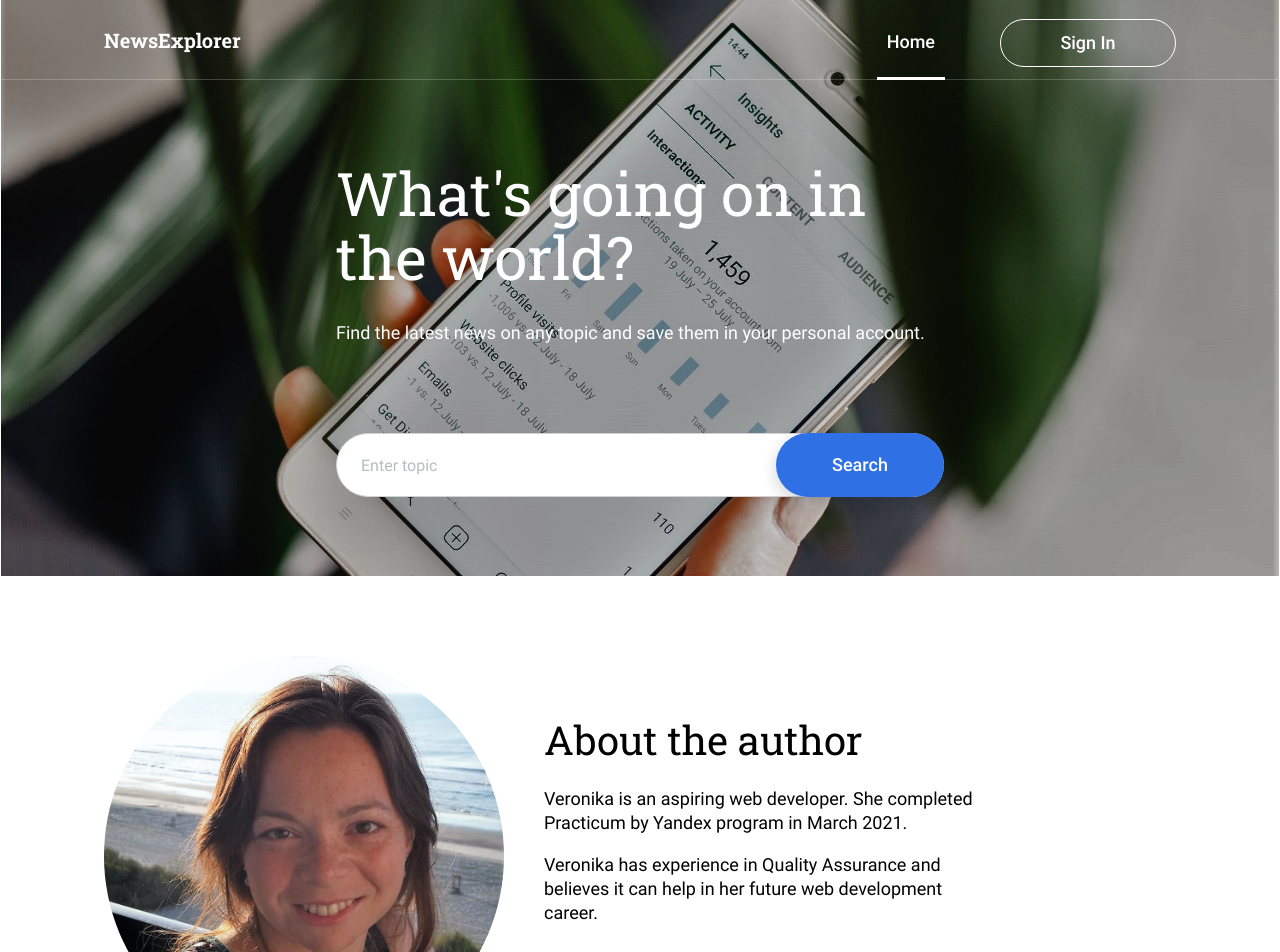
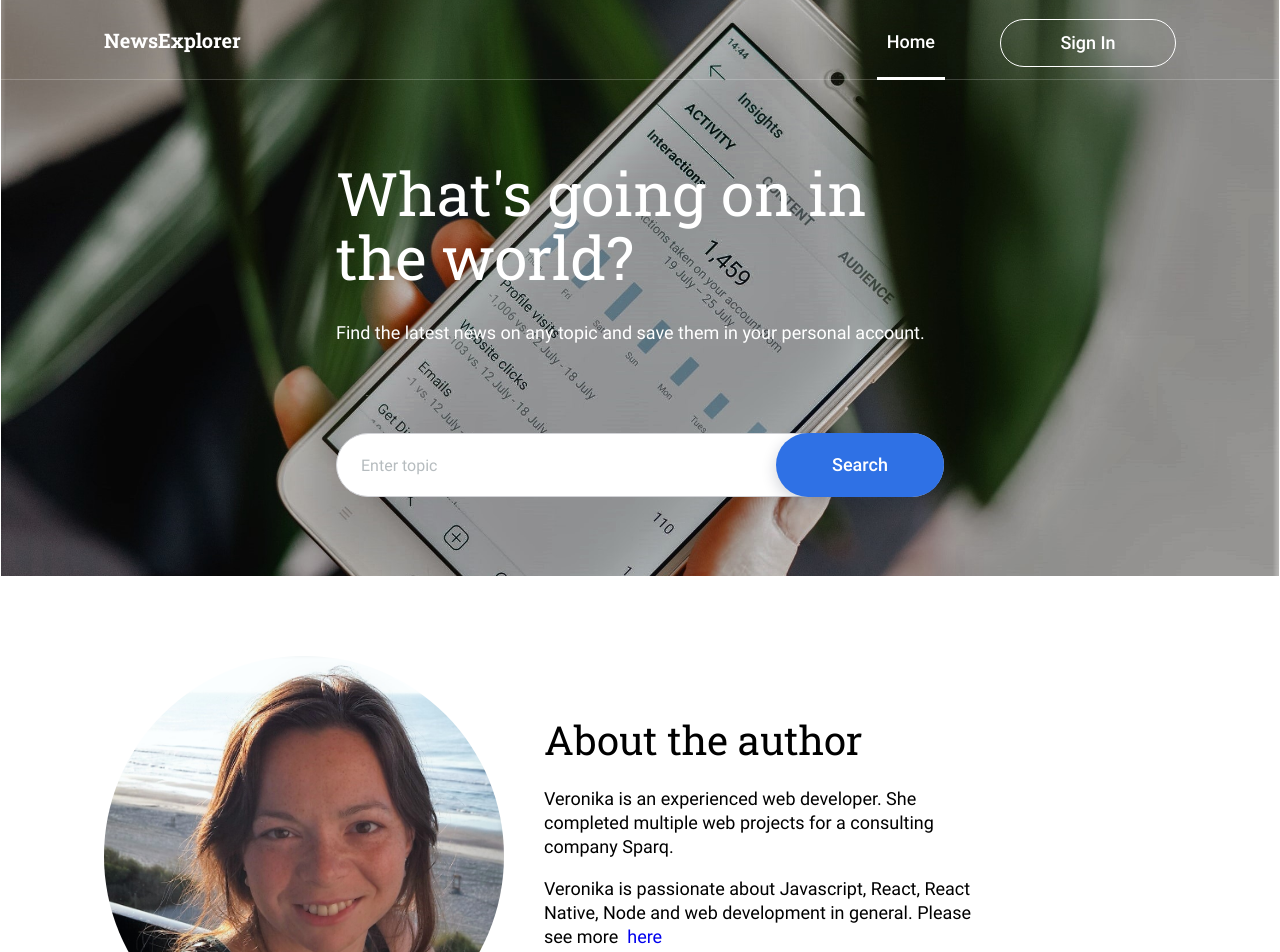
Before and after one commit to verbowersock/news-explorer-frontend, a React (Create React App) app: page / in a window 1280 px wide. Shown: the top 952 px of the page. Built offline with nearby package versions, Linux system fonts and the light colour scheme.

Commit message:
Update About.js
Updated about description

```diff
--- a/src/components/About/About.js
+++ b/src/components/About/About.js
@@ -6,9 +6,9 @@ function About() {
         <div className = "about__picture"></div>
         <div className = "about__container">
         <h3 className = "about__header">About the author</h3>
-        <div className = "about__text"><p>Veronika is an aspiring web developer.
-        She completed Practicum by Yandex program in March 2021.</p>
-       <p>Veronika has experience in Quality Assurance and believes it can help in her future web development career.</p></div>
+        <div className = "about__text"><p>Veronika is an experienced web developer. She completed multiple web projects for a consulting company Sparq.</p>
+       <p>Veronika is passionate about Javascript, React, React Native, Node and web development in general. Please see more <a href="https://veronikabowersock.vercel.app/" target="_blank"
+                rel="noreferrer"> here</a> </p></div>
         </div>
 
     </div>
```
